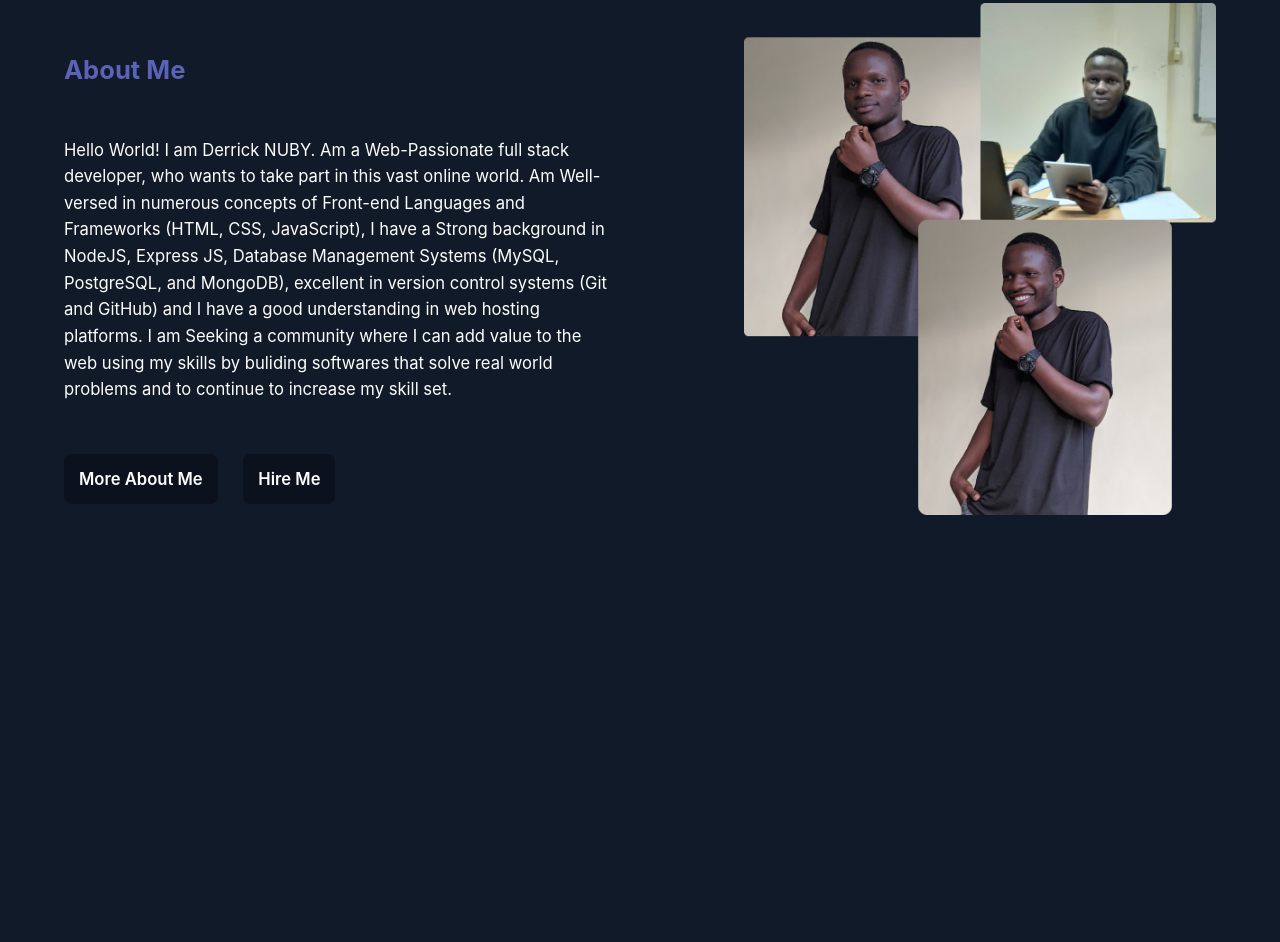
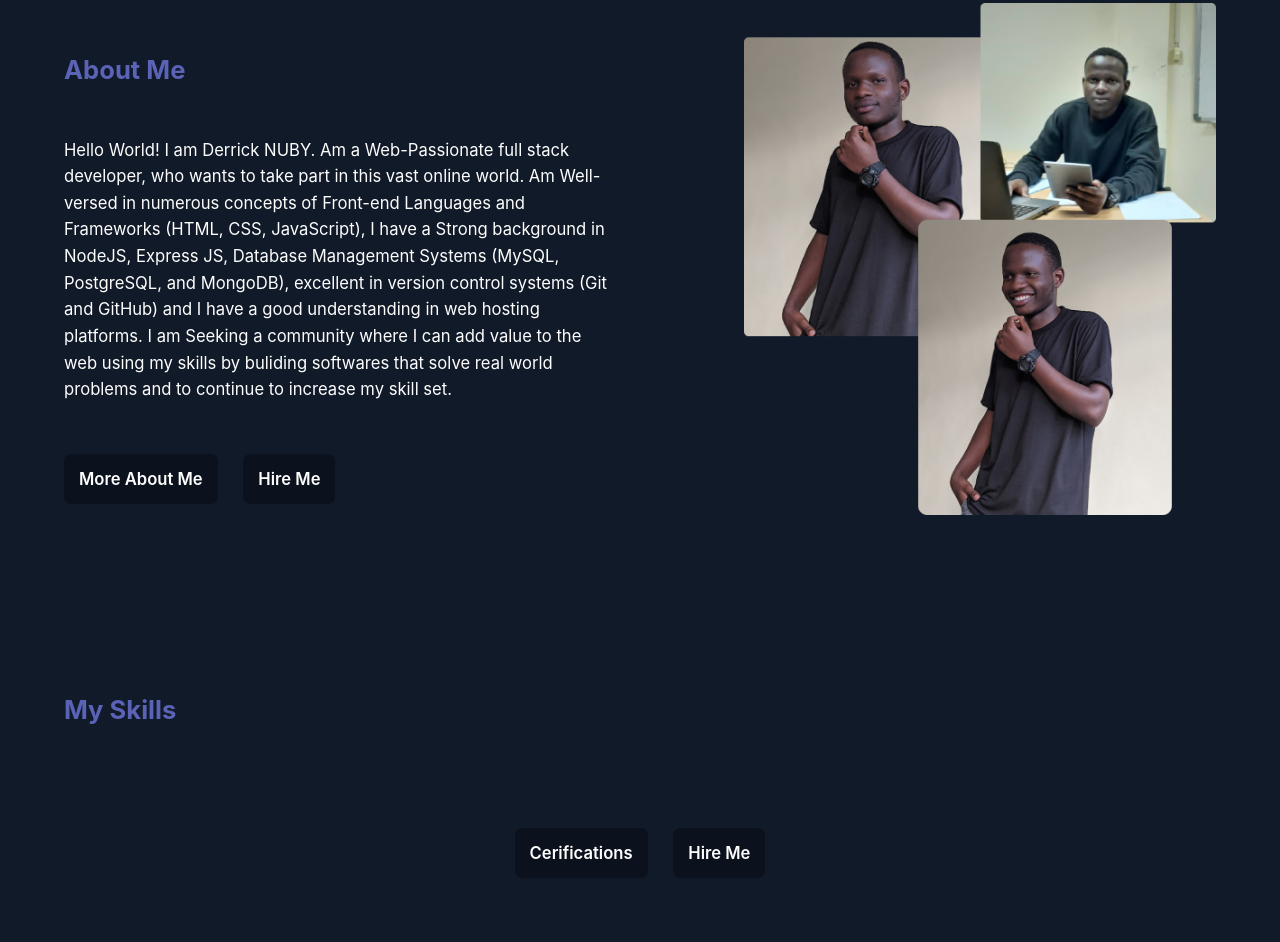
Before and after one commit to Derrick-Nuby/My-BRAND-Derrick-Nuby, a plain HTML site: page index.html in a window 1280 px wide. Shown: the part 665-1607 px from the top of the page. Before the commit the page ends 1244 px from the top, so only its background shows below. Drawn offline with Linux system fonts and the light colour scheme.

Commit message:
section3 done

```diff
--- a/index.html
+++ b/index.html
@@ -79,7 +79,7 @@
                 <div class="btns">
                     <div class="button">More About Me </div>
                     <div class="button">Hire Me </div>
-                    </div>
+                </div>
 
             </div>
 
@@ -90,6 +90,25 @@
             </div>
         </div>
 
+        <div class="section3">
+            <div class="title">
+                My Skills
+            </div>
+            <div class="all_skills">
+                <div class="frow">
+
+                </div>
+
+                <div class="srow">
+
+                </div>
+            <div class="btns">
+                    <div class="button">Cerifications</div>
+                    <div class="button">Hire Me</div>
+            </div>
+            </div>
+        </div>
+
     </div>
 
     <div class="footer">
--- a/style.css
+++ b/style.css
@@ -24,6 +24,13 @@ body{
 a {
     text-decoration: none;
     color: var(--textcolor);
+}
+
+.section1, .section2 {
+    padding: 5vw 5vw;
+    display: flex;
+    flex-direction: row;
+    gap: 5vw;
 }
 
 .title {
@@ -114,12 +121,7 @@ a {
 
 /* end of menu */
 
-.section1, .section2 {
-    padding: 5vw 5vw;
-    display: flex;
-    flex-direction: row;
-    gap: 5vw;
-}
+
 .left {
     padding-top: 5vw;
 }
@@ -190,3 +192,13 @@ a {
 .right1 > img {
     height: 40vw;
 }
+
+.section3 {
+    padding: 5vw 5vw;
+}
+
+.all_skills {
+    display: flex;
+    flex-direction: column;
+    align-items: center;
+}
```
